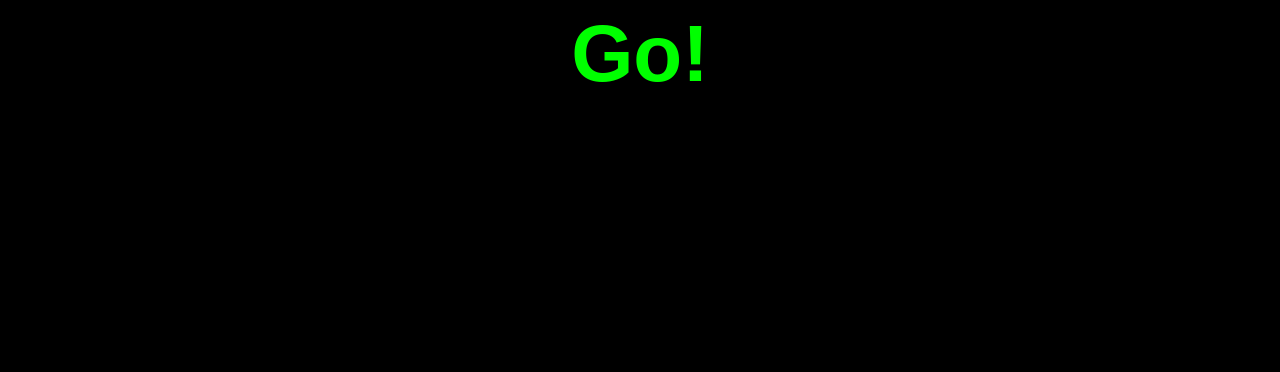
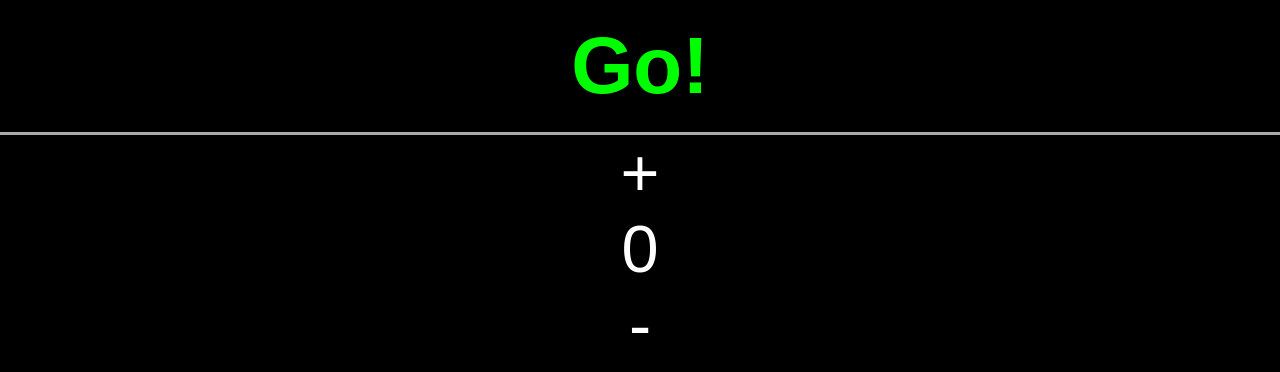
Before and after one commit to c24w/chain-reaction, a plain HTML site: page index.html in a window 1280 px wide. Drawn offline with nearby package versions, Linux system fonts and the light colour scheme.

Commit message:
Testing layout

```diff
--- a/index.html
+++ b/index.html
@@ -13,7 +13,7 @@
 
 		<div id="timer" class="start">Go!</div>
 
-		<div id="counter" class="hidden">
+		<div id="counter">
 		    <div id="increment"></div>
 		    <div id="count"></div>
 		    <div id="decrement"></div>
--- a/style.css
+++ b/style.css
@@ -1,5 +1,6 @@
 body {
-	/*height: 1920px;*/
+	padding: 0;
+	margin: 0;
 	font-family: sans-serif;
 	font-size: 60pt;
 	background: #000;
@@ -11,6 +12,7 @@ body {
 }
 .start {
 	color: #0f0;
+	padding-bottom: 0.25em;
 	font-weight: bold;
 }
 #counter {
@@ -19,9 +21,6 @@ body {
 	font-size: 50pt;
 }
 #increment, #decrement {
-	height: 35%;
-	overflow: hidden;
-	width: 100%;
 	cursor: pointer;
 }
 #increment::before {
@@ -31,6 +30,7 @@ body {
 	content: '-';
 }
 #timer {
+	padding-top: 0.25em;
 	text-align: center;
 	cursor: pointer;
 }
```
